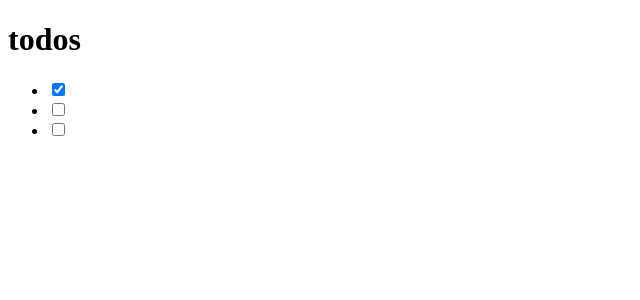
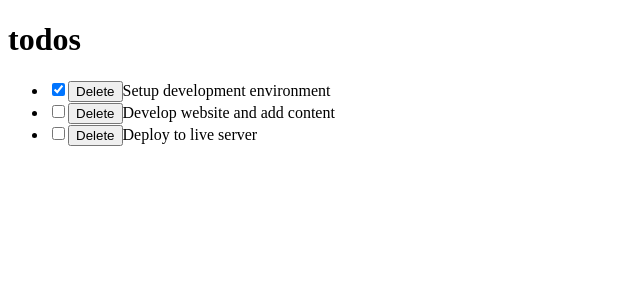
Before and after one commit to robinbenitezmora/to-do-react-app, a React (Create React App) app: page / in a window 1280 px wide. Shown: the top 300 px of the page, without its empty margins (0-640 px from the left). Built offline with nearby package versions, Linux system fonts and the light colour scheme.

Commit message:
Add 'delete' button with functionality

```diff
--- a/src/components/TodoContainer.js
+++ b/src/components/TodoContainer.js
@@ -24,19 +24,35 @@ class TodoContainer extends React.Component {
   };
 
   handleChange = id => {
-    console.log("clicked", id);
+    this.setState(prevState => ({
+      todos: prevState.todos.map(todo => {
+        if (todo.id === id) {
+          return {
+            ...todo,
+            completed: !todo.completed
+          };
+        }
+        return todo;
+      })
+    }));
   };
+
+  delTodo = id => {
+    this.setState({
+      todos: [
+        ...this.state.todos.filter(todo => {
+          return todo.id !== id;
+        })
+      ]
+    });
+  };
+
   render() {
     return (
       <div>
         <Header />
         <TodosList todos={this.state.todos} />
       </div>
-      // <ul>
-      //   {this.state.todos.map(todo => (
-      //     <li>{todo.title}</li>
-      //   ))}
-      // </ul>
     );
   }
 }
--- a/src/components/TodoItem.js
+++ b/src/components/TodoItem.js
@@ -8,6 +8,10 @@ class TodoItem extends React.Component {
         checked={this.props.todo.completed}
         onChange={() => this.props.handleChangeProps(this.props.todo.id)}
         />
+        <button onClick={() => this.props.deleteTodoProps(this.props.todo.id)}>
+          Delete
+        </button>
+        {this.props.todo.title}
       </li>
     )
   }
--- a/src/components/TodosList.js
+++ b/src/components/TodosList.js
@@ -10,6 +10,7 @@ class TodosList extends React.Component {
             key={todo.id}
             todo={todo}
             handleChangeProps={this.props.handleChangeProps}
+            deleteTodoProps={this.props.deleteTodoProps}
           />
         ))}
       </ul>
```
